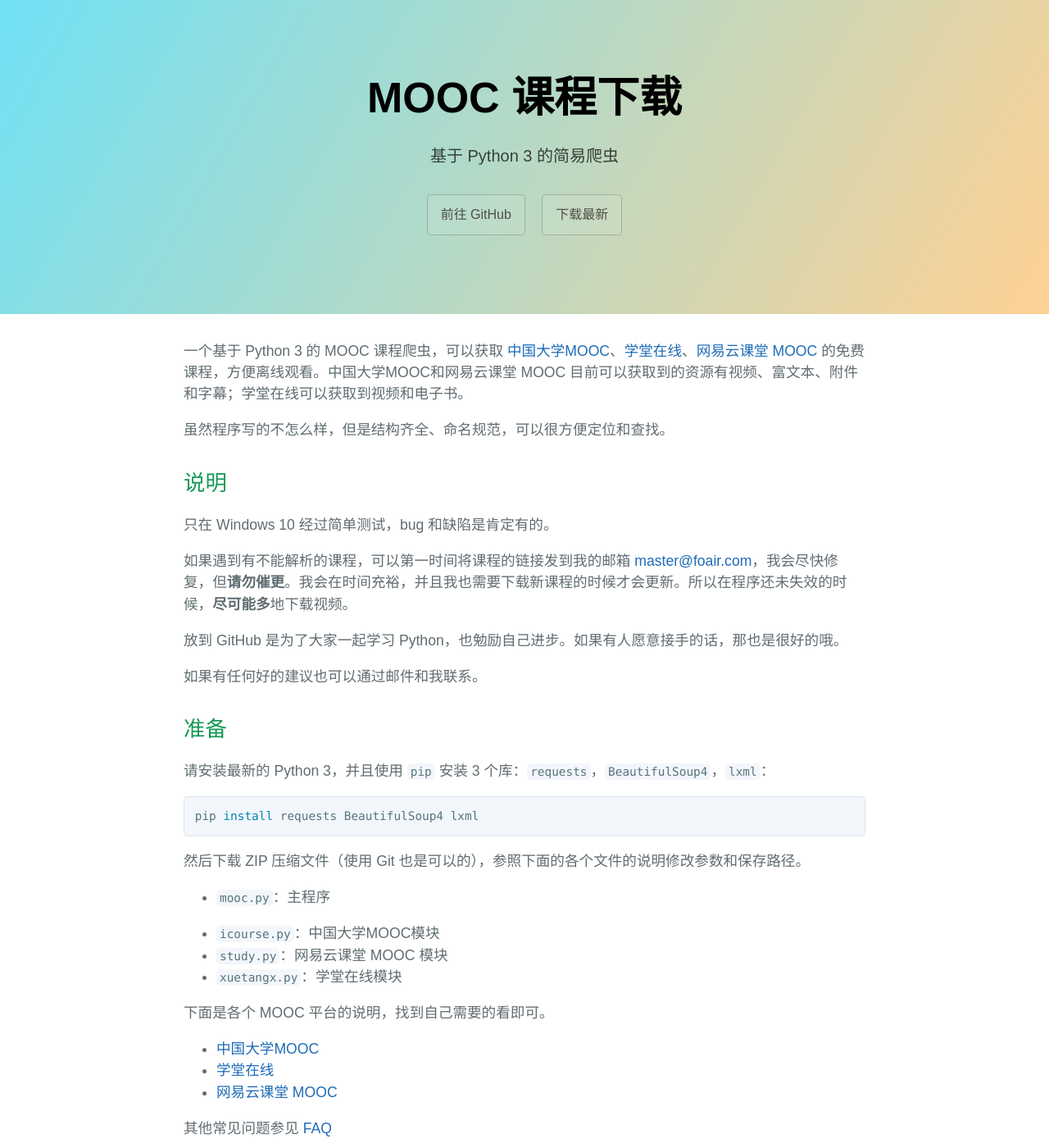
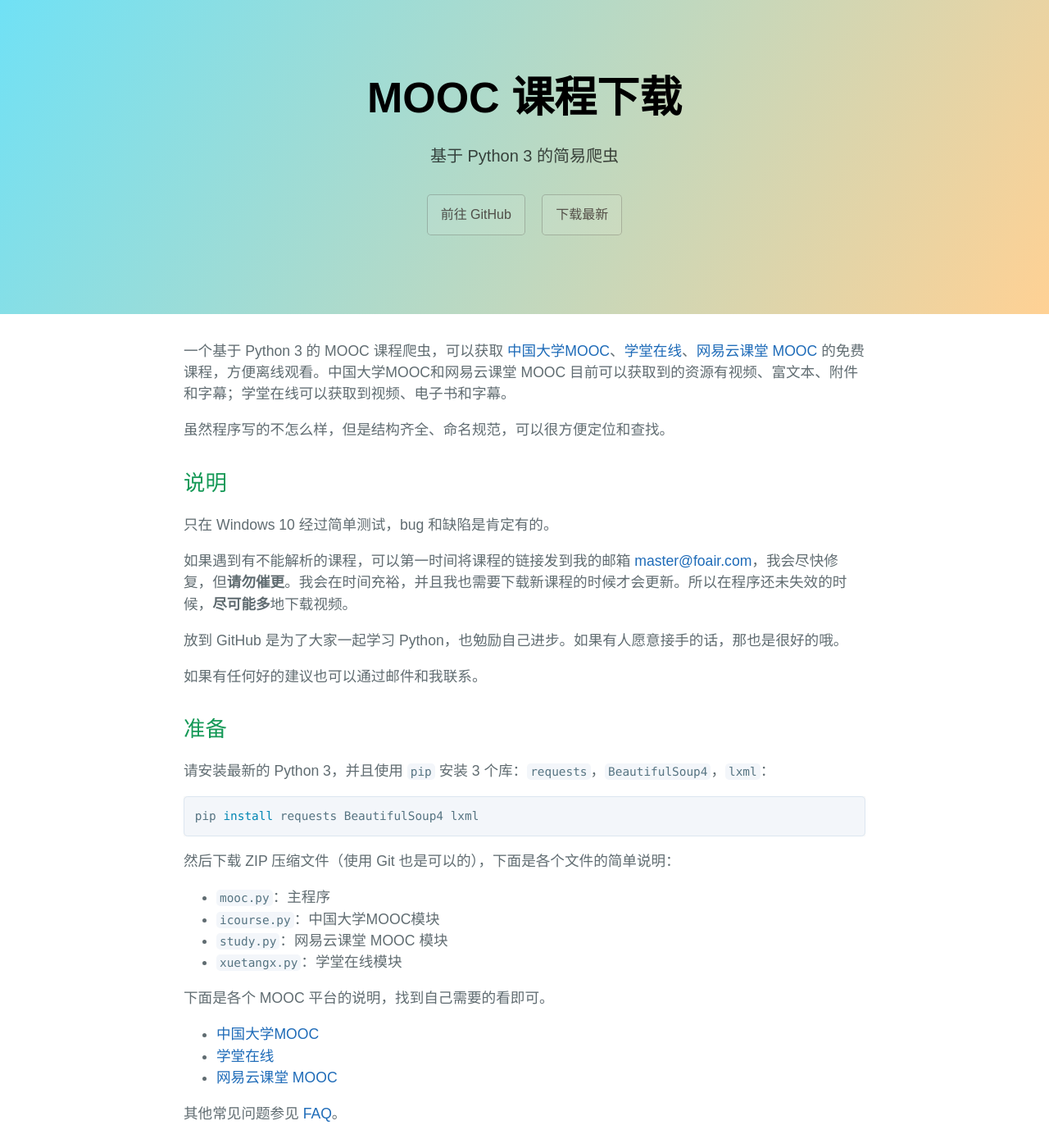
Before and after one commit to Foair/course-crawler, a Jekyll site: the page built from index.md, in a window 1280 px wide and 1400 px high. Shown: the whole window at 82% size. Built offline with Jekyll 4.4.1, drawn with Linux system fonts in a browser that asks for light colours.

Commit message:
2017-12-23

````diff
--- a/index.md
+++ b/index.md
@@ -2,7 +2,7 @@
 layout: default
 ---
 
-一个基于 Python 3 的 MOOC 课程爬虫，可以获取 [中国大学MOOC](http://www.icourse163.org/)、[学堂在线](http://www.xuetangx.com/)、[网易云课堂 MOOC](http://mooc.study.163.com/) 的免费课程，方便离线观看。中国大学MOOC和网易云课堂 MOOC 目前可以获取到的资源有视频、富文本、附件和字幕；学堂在线可以获取到视频和电子书。
+一个基于 Python 3 的 MOOC 课程爬虫，可以获取 [中国大学MOOC](http://www.icourse163.org/)、[学堂在线](http://www.xuetangx.com/)、[网易云课堂 MOOC](http://mooc.study.163.com/) 的免费课程，方便离线观看。中国大学MOOC和网易云课堂 MOOC 目前可以获取到的资源有视频、富文本、附件和字幕；学堂在线可以获取到视频、电子书和字幕。
 
 虽然程序写的不怎么样，但是结构齐全、命名规范，可以很方便定位和查找。
 
@@ -24,10 +24,9 @@
 pip install requests BeautifulSoup4 lxml
 ```
 
-然后下载 ZIP 压缩文件（使用 Git 也是可以的），参照下面的各个文件的说明修改参数和保存路径。
+然后下载 ZIP 压缩文件（使用 Git 也是可以的），下面是各个文件的简单说明：
 
 - `mooc.py`：主程序
-
 - `icourse.py`：中国大学MOOC模块
 - `study.py`：网易云课堂 MOOC 模块
 - `xuetangx.py`：学堂在线模块
@@ -38,7 +37,7 @@
 - [学堂在线](#学堂在线)
 - [网易云课堂 MOOC](#网易云课堂-mooc)
 
-其他常见问题参见 [FAQ](#faq)
+其他常见问题参见 [FAQ](#faq)。
 
 ## 中国大学MOOC
 
````
Also changed, not shown: README.md.
